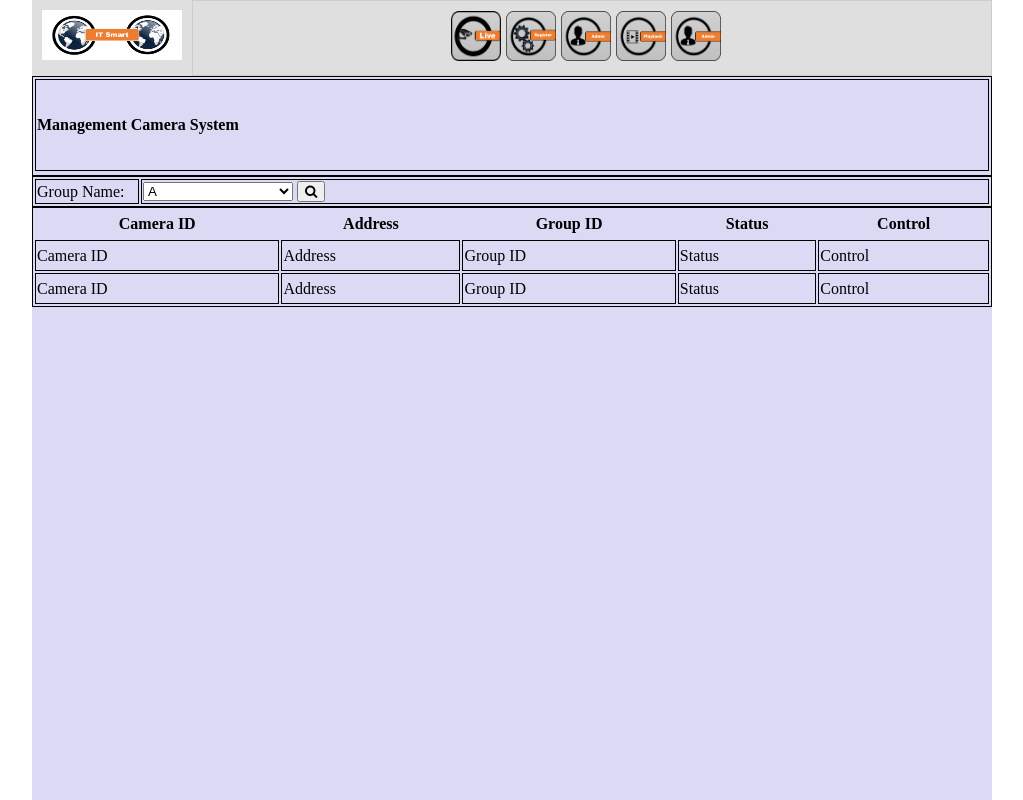
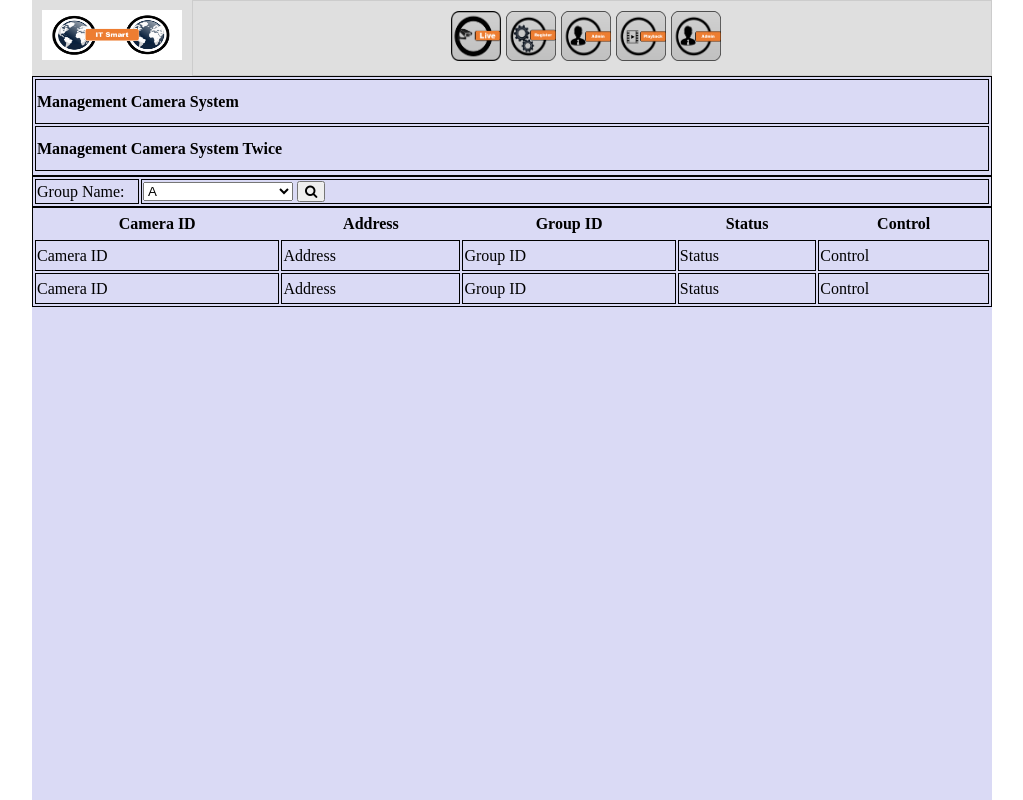
Before and after one commit to doubleduzu/CCTV, a plain HTML site: page Index.html in a window 1280 px wide. Both pictures are taken after a click on the element 714 px from the left and 38 px from the top of the page. Shown: the top 800 px of the page, without its empty margins (128-1151 px from the left). Drawn offline with Linux system fonts and the light colour scheme.

Commit message:
Revert "delete lines 171-175"
This reverts commit 7fdd7a7a5913eb1f21bc3c8b946c688a7c8ec430.

```diff
--- a/Index.html
+++ b/Index.html
@@ -168,7 +168,11 @@
 						</td>
 					</tr>
 
-
+					<tr>
+						<td>
+							<b>Management Camera System Twice</b>
+						</td>
+					</tr>
 
 					<tr>
 					  	<table style="width:100%">
@@ -199,8 +203,8 @@
 					  	   		<th>Group ID</th>
 					  	   		<th>Status</th>
 					  	   		<th>Control</th>
-					  	   	</tr
->					  	   	<tr>
+					  	   	</tr>
+					  	   	<tr>
 					  	   		<td>Camera ID</td>
 					  	   		<td>Address</td>
 					  	   		<td>Group ID</td>
```
